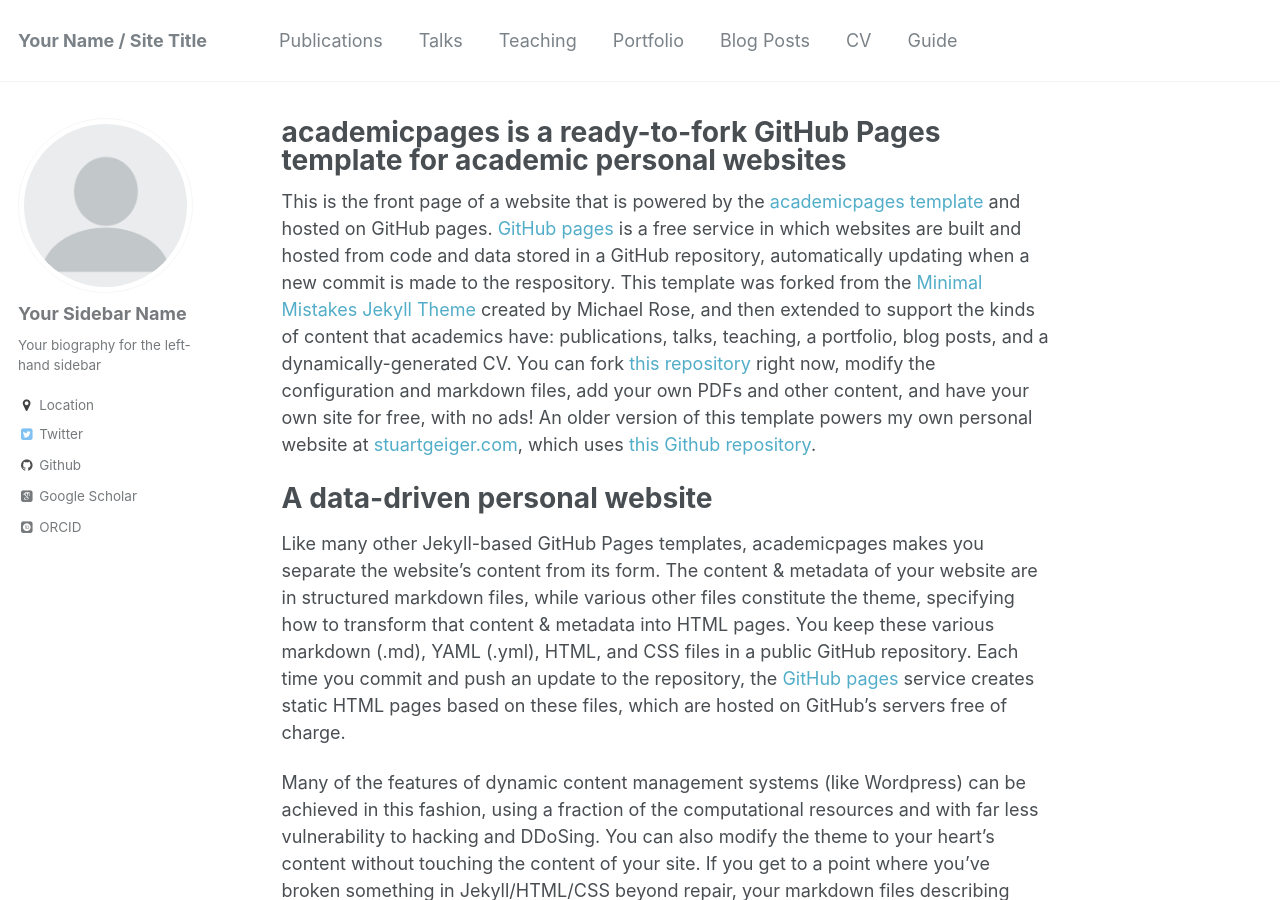
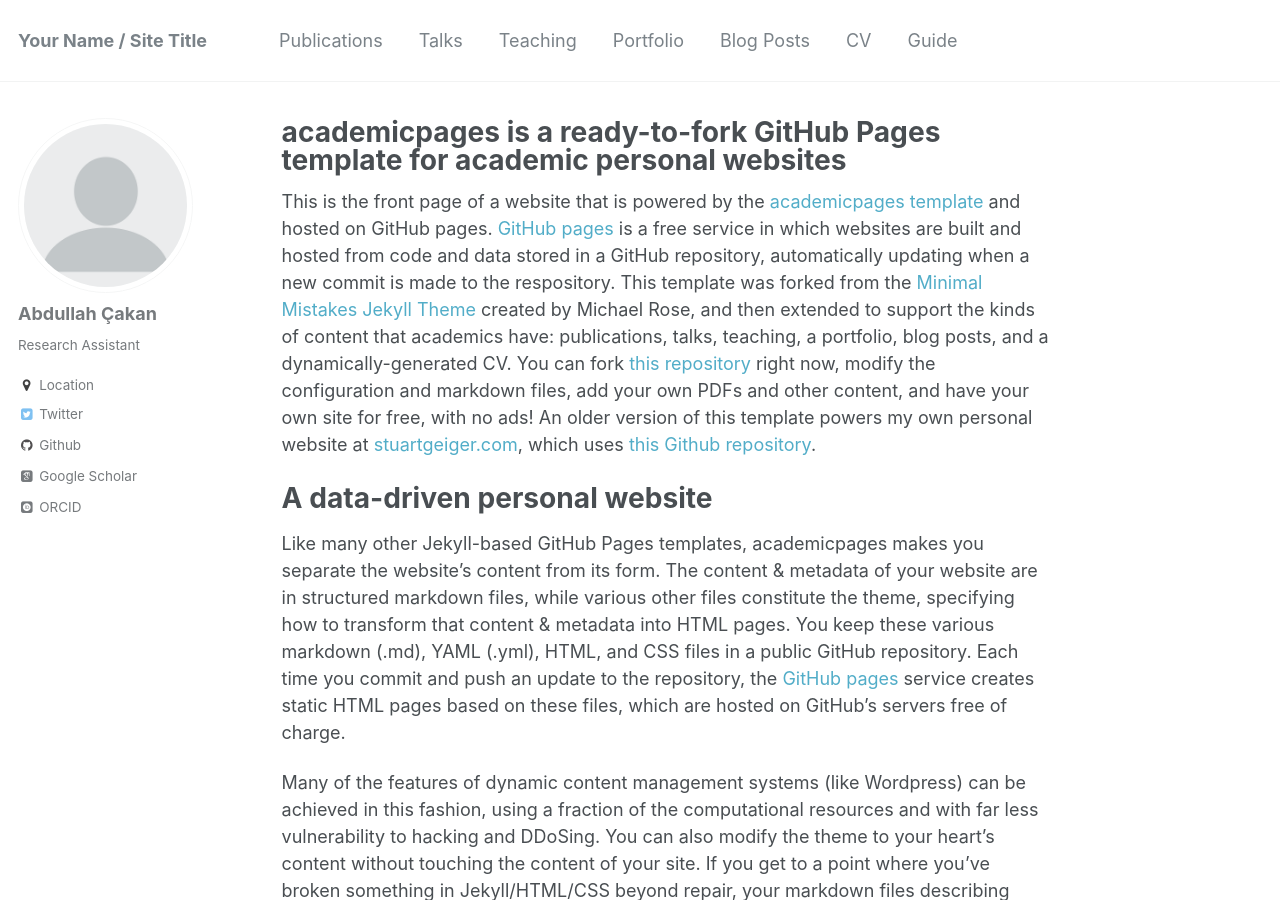
Before and after one commit to abdullahcakan/acakan.github.io, a Jekyll site: the page built from _pages/about.md, in a window 1280 px wide and 900 px high. Built offline with Jekyll 4.4.1, drawn with Linux system fonts in a browser that asks for light colours; some web fonts are replaced.

Commit message:
Update _config.yml

```diff
--- a/_config.yml
+++ b/_config.yml
@@ -11,9 +11,9 @@ title                    : "Your Name / Site Title"
 title_separator          : "-"
 name                     : &name "Your Name"
 description              : &description "personal description"
-url                      : https://academicpages.github.io # the base hostname & protocol for your site e.g. "https://mmistakes.github.io"
+url                      : https://abdullahcakan.github.io # the base hostname & protocol for your site e.g. "https://mmistakes.github.io"
 baseurl                  : "" # the subpath of your site, e.g. "/blog"
-repository               : "academicpages/academicpages.github.io"
+repository               : "abdullahcakan/abdullahcakan.github.io"
 teaser                   :  # filename of teaser fallback teaser image placed in /images/, .e.g. "500x300.png"
 breadcrumbs              : false # true, false (default)
 words_per_minute         : 160
@@ -78,12 +78,12 @@ analytics:
 
 # Site Author
 author:
-  name             : "Your Sidebar Name"
+  name             : "Abdullah Çakan"
   avatar           : "profile.png"
-  bio              : "Your biography for the left-hand sidebar"
+  bio              : "Research Assistant"
   location         : "Location"
   employer         :
-  googlescholar    : "http://yourfullgooglescholarurl.com"
+  googlescholar    : "https://scholar.google.com.tr/citations?user=8xaiOCsAAAAJ&hl=tr&authuser=4"
   email            :
   uri              :
   bitbucket        :
```
